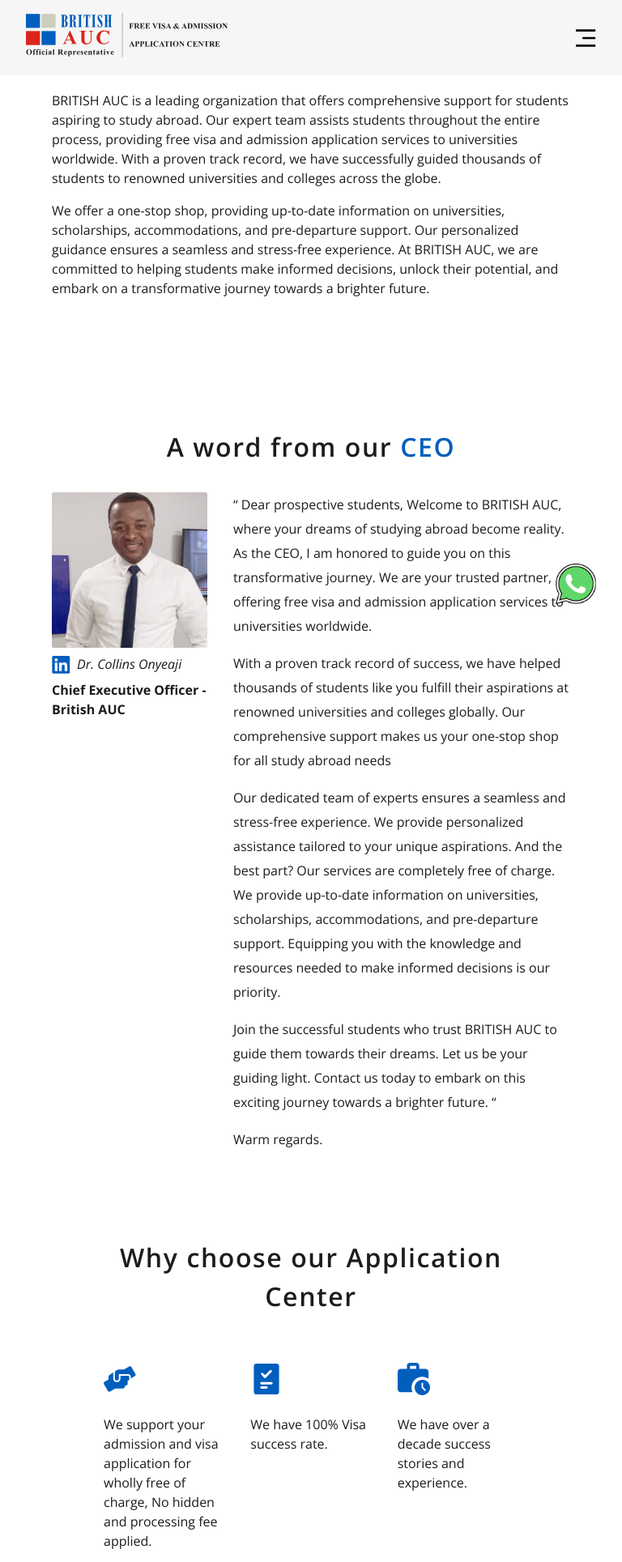
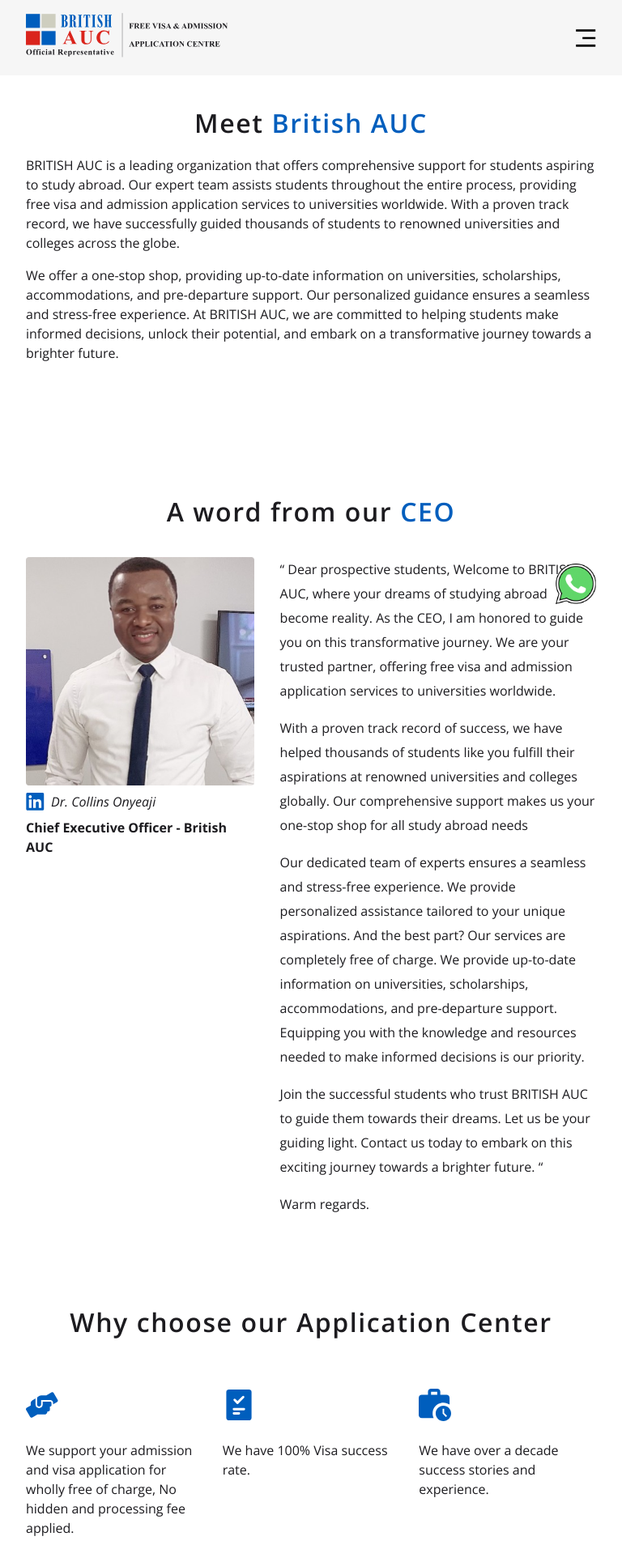
Before and after one commit to British-AUC/company-website, a React (Vite) app in the folder website/: page /about in a window 768 px wide. Shown: the top 1929 px of the page at 81% size. Built offline with nearby package versions, Linux system fonts and the light colour scheme.

Commit message:
about us page chnages

```diff
--- a/website/src/styles/App_tablet_large.css
+++ b/website/src/styles/App_tablet_large.css
@@ -196,4 +196,26 @@
   .section-seven p {
     font-size: 0.875rem;
   }
+  .section-eight {
+    padding: 0em 2em;
+    margin-top: 5em;
+  }
+  .section-nine {
+    padding: 0em 2em;
+  }
+  .section-nine .section-nine-sub .section-nine-left {
+    width: 40%;
+  }
+  .section-nine .section-nine-sub .section-nine-right {
+    width: 60%;
+  }
+  .section-ten {
+    padding: 0em 2em;
+  }
+  .section-ten .section-ten-sub {
+    justify-content: center;
+  }
+  .section-ten .section-ten-sub .sub {
+    gap: 1.5em;
+  }
 }/*# sourceMappingURL=App_tablet_large.css.map */
--- a/website/src/styles/App_tablet_large.scss
+++ b/website/src/styles/App_tablet_large.scss
@@ -273,4 +273,43 @@
             font-size: 0.875rem;
         }
     }
+    // SECTION SEVEN END
+
+    // SECTION EIGHT START
+    .section-eight {
+        padding: $mobilepadding;
+        margin-top: 5em;
+    }
+    // SECTION EIGHT END
+
+    // SECTION NINE START
+    .section-nine {
+        padding: $mobilepadding;
+        .section-nine-sub {
+            .section-nine-left {
+                width: 40%;
+            }
+            .section-nine-right {
+                width: 60%;
+            }
+        }
+    }
+    // SECTION NINE END
+
+    // SECTION TEN START
+    .section-ten {
+        padding: $mobilepadding;
+        .section-ten-sub {
+            justify-content: center;
+            .sub {
+                gap: 1.5em;
+                .values-container {
+                    p {
+                    }
+                }
+            }
+        }
+    }
+    // SECTION TEN START
+
 }
```
Also changed, not shown: 1 other file (tests, documents, lock files or other folders).
